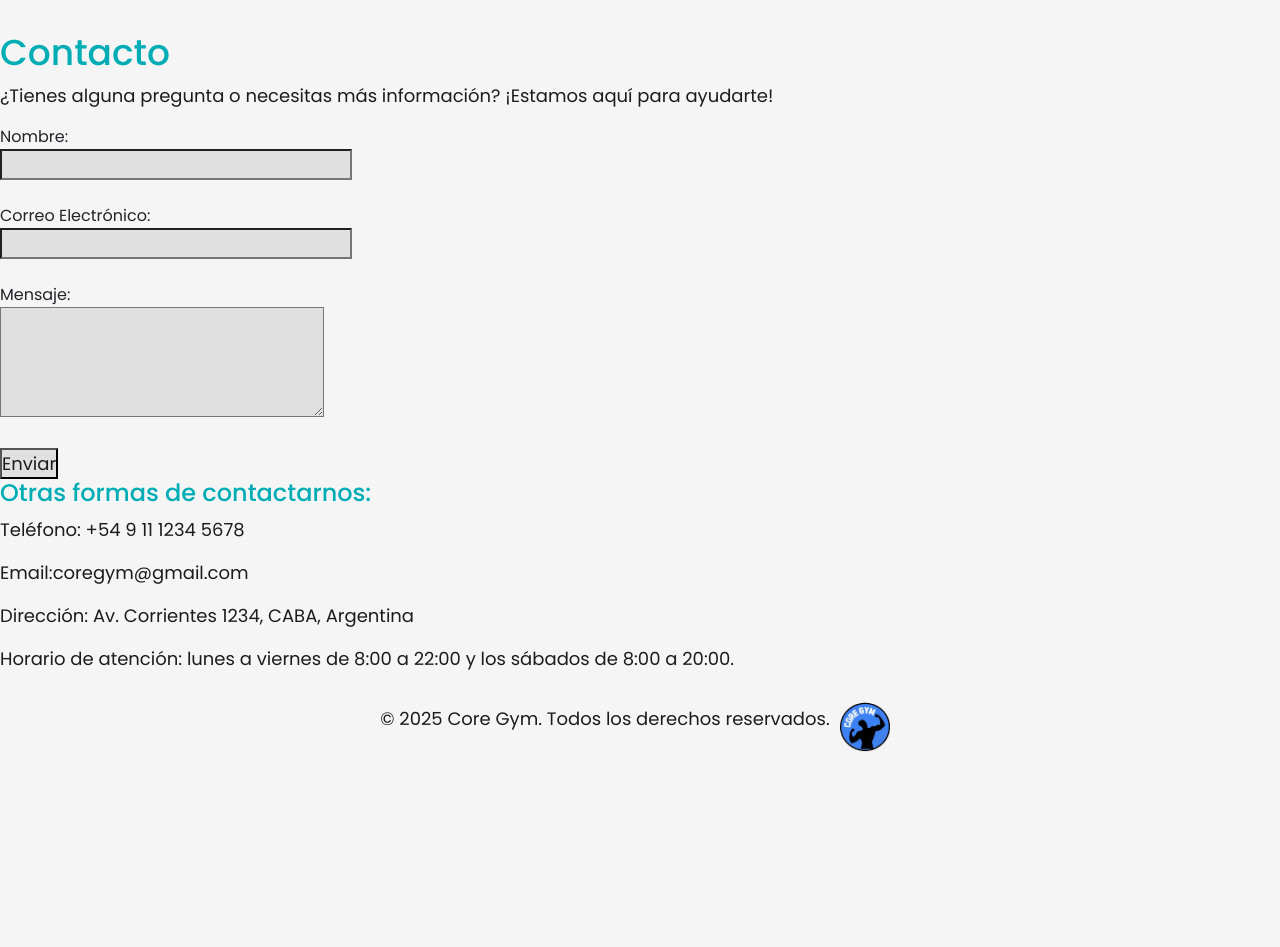
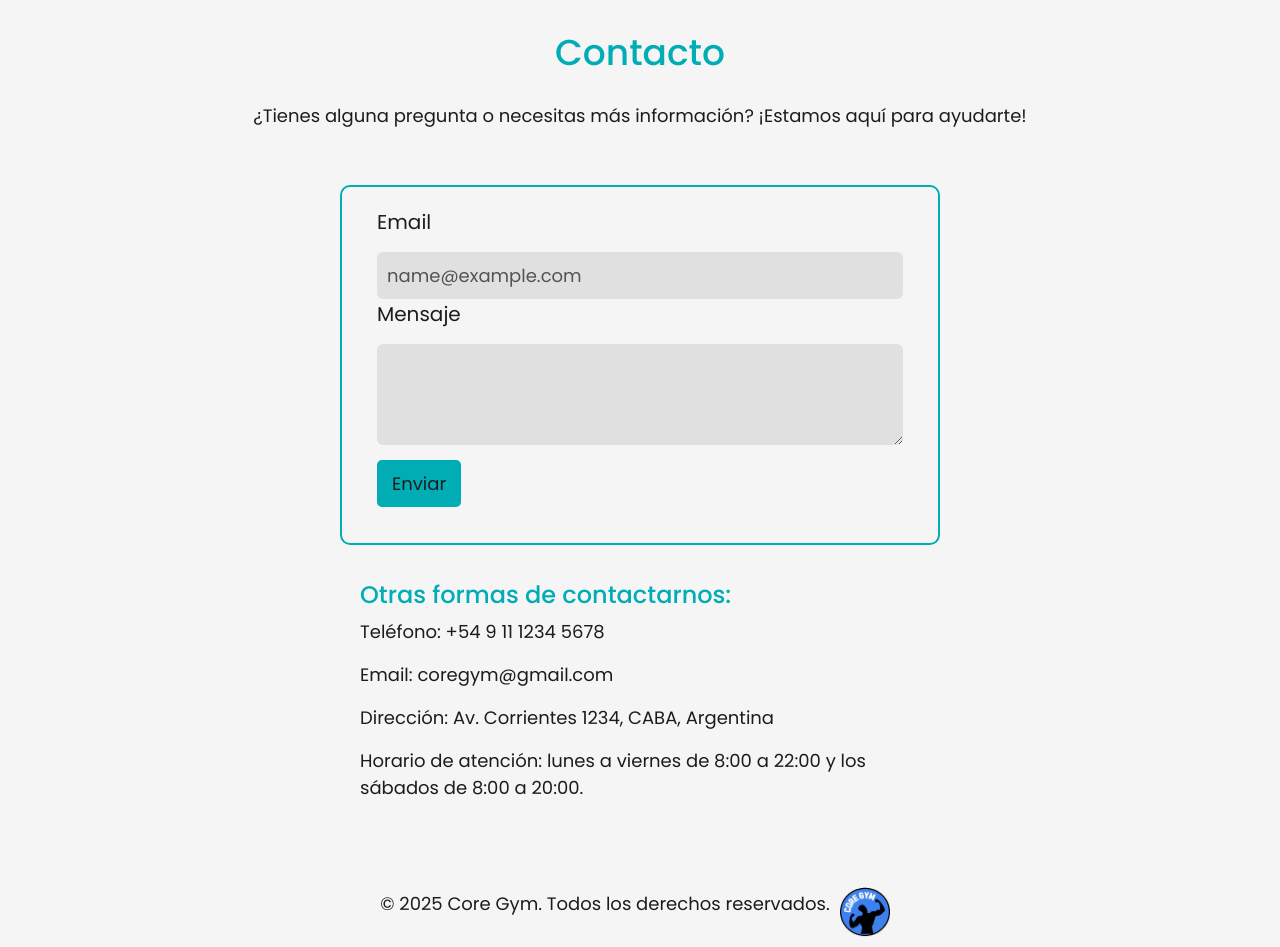
Before and after one commit to marcus350/Core-gym, a plain HTML site: page pages/contacto.html in a window 1280 px wide. Shown: the part 340-1287 px from the top of the page. Before the commit the page ends 1102 px from the top, so only its background shows below. Drawn offline with nearby package versions, Linux system fonts and the light colour scheme.

Commit message:
Agregué un nuevo formulario con bootstrap y los edité con CSS

```diff
--- a/pages/contacto.html
+++ b/pages/contacto.html
@@ -20,7 +20,7 @@
                 <div class="collapse navbar-collapse" id="navbarNav">
                     <ul class="navbar-nav">
                         <li class="nav-item">
-                        <a class="nav-link active boton" aria-current="page" href="../index.html">Home</a>
+                        <a class="nav-link boton" aria-current="page" href="../index.html">Home</a>
                         </li>
                         <li class="nav-item">
                         <a class="nav-link boton" href="./servicios.html">Servicios</a>
@@ -43,27 +43,24 @@
         <div class="main-header">
             <h1><strong>CORE GYM</strong></h1>
             <p class="slogan">"Fuerza. Enfoque. Resultados"</p>
+            <h2>Contacto</h2>
+            <p>¿Tienes alguna pregunta o necesitas más información? ¡Estamos aquí para ayudarte!</p>
         </div>
-        <h2>Contacto</h2>
-        <p>¿Tienes alguna pregunta o necesitas más información? ¡Estamos aquí para ayudarte!</p>
         <!--Formulario-->
-        <form action="#" method="post">
-            <label for="name">Nombre:</label><br>
-            <input type="text" id="name" name="name" required><br><br>
-
-            <label for="email">Correo Electrónico:</label><br>
-            <input type="email" id="email" name="email" required><br><br>
-
-            <label for="message">Mensaje:</label><br>
-            <textarea id="message" name="message" rows="4" required></textarea><br><br>
-
-            <input type="submit" value="Enviar">
-        </form>
-        <h3>Otras formas de contactarnos:</h3>
-        <p>Teléfono: +54 9 11 1234 5678</p>
-        <p>Email:coregym@gmail.com</p>
-        <p>Dirección: Av. Corrientes 1234, CABA, Argentina</p>
-        <p>Horario de atención: lunes a viernes de 8:00 a 22:00 y los sábados de 8:00 a 20:00.</p>
+        <div class="mb-3 formulario-contacto">
+            <label for="exampleFormControlInput1" class="form-label">Email</label>
+            <input type="email" class="form-control email" id="exampleFormControlInput1" placeholder="name@example.com">
+            <label for="exampleFormControlTextarea1" class="form-label">Mensaje</label>
+            <textarea class="form-control mensaje" id="exampleFormControlTextarea1" rows="3"></textarea>
+            <input type="submit" class="btn mb-3 boton-enviar" value="Enviar"></input>
+        </div>
+        <section class="otros-contactos">
+            <h3>Otras formas de contactarnos:</h3>
+            <p>Teléfono: +54 9 11 1234 5678</p>
+            <p>Email: coregym@gmail.com</p>
+            <p>Dirección: Av. Corrientes 1234, CABA, Argentina</p>
+            <p>Horario de atención: lunes a viernes de 8:00 a 22:00 y los sábados de 8:00 a 20:00.</p>
+        </section>
     </main>
     <footer>
         <p>&copy; 2025 Core Gym. Todos los derechos reservados.</p>
--- a/style.css
+++ b/style.css
@@ -115,11 +115,58 @@ h2{
 h3{
     font-size: 24px;
 }
-input, textarea{
+.formulario-contacto{
+    display: flex;
+    flex-direction: column;
+    justify-content: flex-start;
+    align-items: flex-start;
+    padding: 20px;
+    padding-right: 50px;
+    margin: 20px auto;
+    max-width: 600px;
+    border: 2px solid #00adb5;
+    border-radius: 10px;
+    background-color: #f5f5f5;
+}
+.email, .mensaje{
     font-size: 18px;
     color: #1c1c1c;
     font-family: "Poppins", sans-serif;
     background-color:#e0e0e0 ;
+    margin: 15px 15px 0 15px;
+    padding: 10px;
+    border: none;
+}
+.form-label{
+    font-size: 20px;
+    color: #1c1c1c;
+    margin: 0 0 0 15px;
+}
+.boton-enviar{
+    display: inline-block;
+    padding: 10px 15px;
+    margin: 15px;
+    background-color: #00adb5;
+    color: #1c1c1c;
+    font-size: 18px;
+    border-radius: 5px;
+    text-decoration: none;
+    border: none;
+    cursor: pointer;
+}
+.boton-enviar:hover{
+    background-color: #008f95;
+    color: #f5f5f5;
+    text-decoration: underline;
+}
+.otros-contactos{
+    display:flex;
+    flex-direction: column;
+    justify-content: flex-start;
+    align-items: flex-start;
+    max-width: 600px;
+    margin: 0 auto 40px auto;
+    padding: 20px;
 }
 footer{
     display: flex;
@@ -291,6 +338,10 @@ footer{
         flex-direction: column;
         gap: 10px;
     }
+    .home-links nav{
+        flex-direction: column;
+        gap: 10px;
+    }
     .clases-incluidas{
         grid-template-columns: 100%;
         grid-template-rows: repeat(1fr,6);
@@ -306,6 +357,18 @@ footer{
     .clase-contenido{
         width: 100%;
         height: auto;
+    }
+    .servicios{
+        grid-template-columns: 100%;
+        grid-template-rows: repeat(1fr,4);
+        grid-template-areas:
+            "entrenamiento"
+            "libregym"
+            "masaje"
+            "nutricion";
+    }
+    .formulario-contacto{
+        border:none
     }
 }
 @media (min-width: 769px)and (max-width: 1024px){
```
Also changed, not shown: index.html (+1 -1 lines), pages/clases.html (+1 -1 lines), pages/faqs.html (+1 -1 lines), pages/servicios.html (+1 -1 lines).
